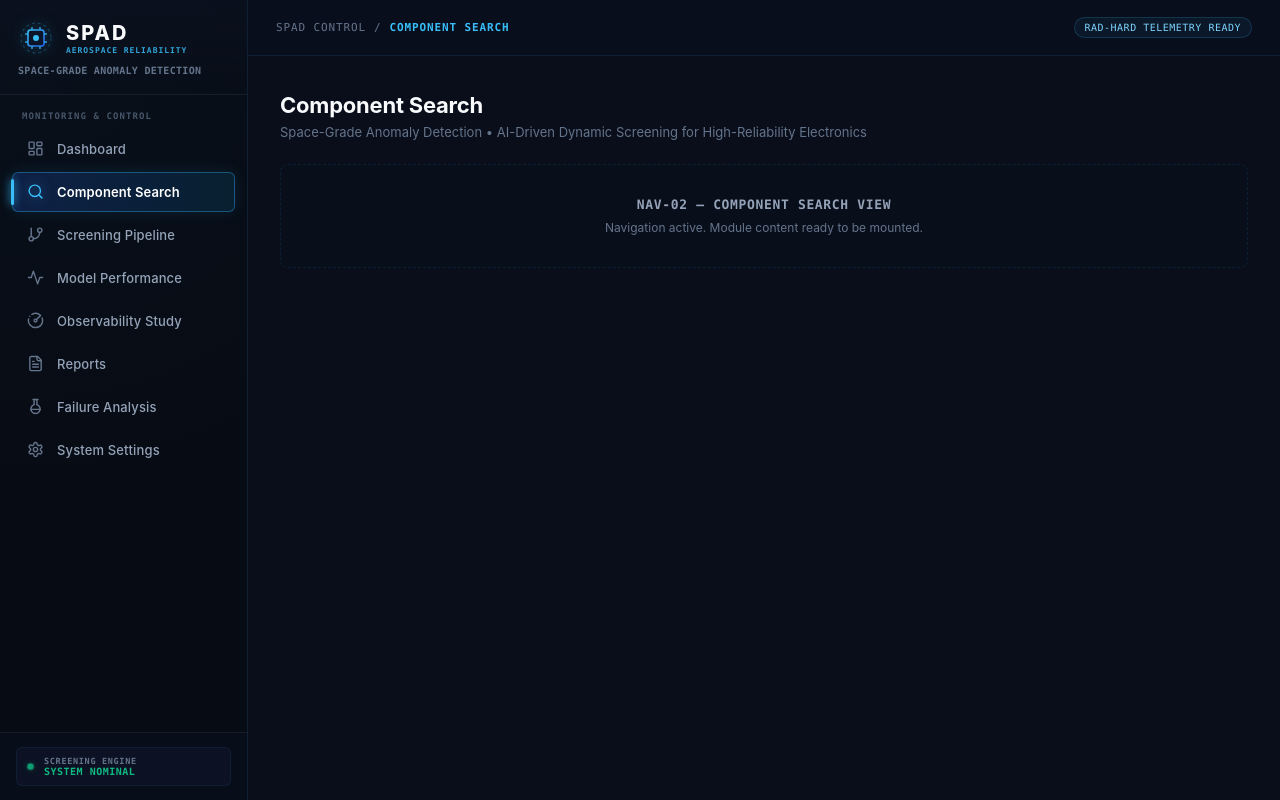
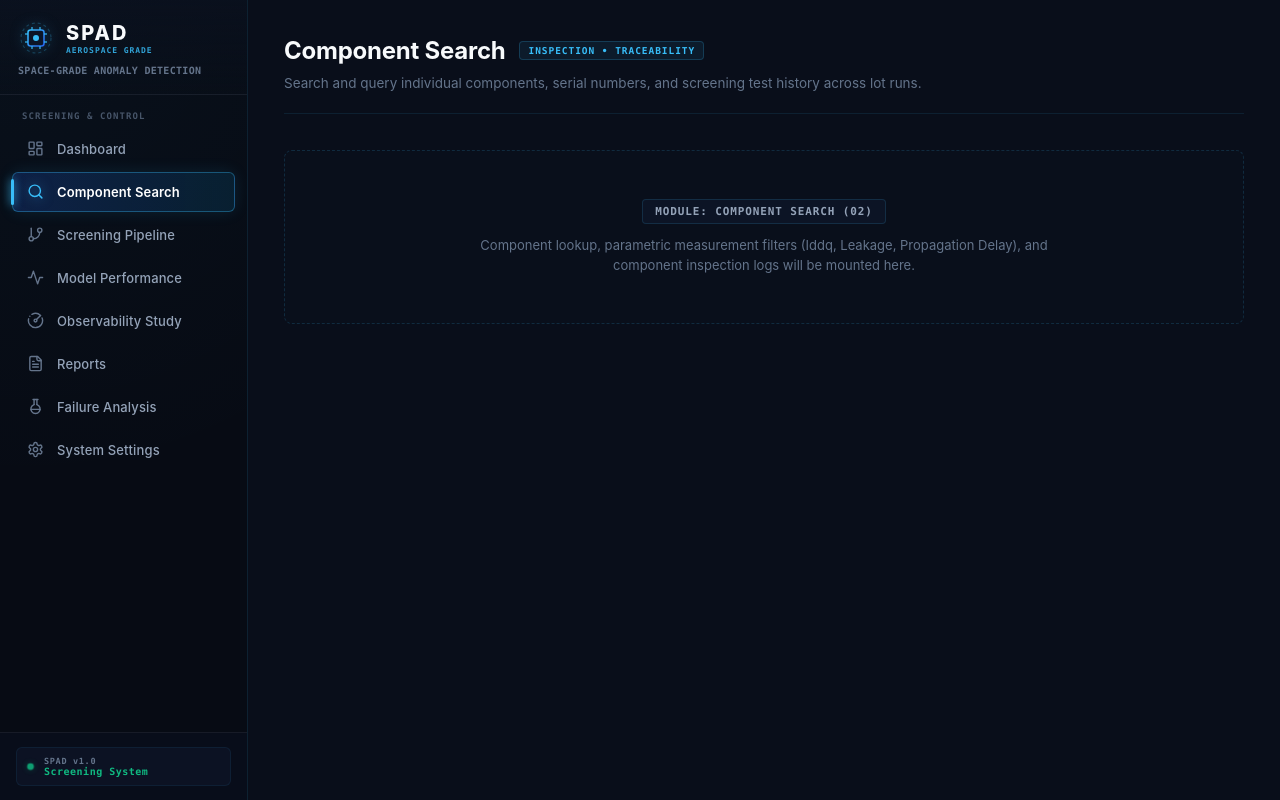
Before and after one commit to mohith-reddy18/SIH26-SPAD, a React (Vite) app: page /components in a window 1280 px wide. Built offline with nearby package versions, Linux system fonts and the light colour scheme.

Commit message:
navbar addition

```diff
--- a/src/App.jsx
+++ b/src/App.jsx
@@ -1,69 +1,60 @@
-import { useState, useEffect } from 'react';
-import Sidebar, { NAV_ITEMS } from './components/Sidebar';
+import React, { useState, useEffect } from 'react';
+import Sidebar from './components/Sidebar';
+import Dashboard from './pages/Dashboard';
+import ComponentSearch from './pages/ComponentSearch';
+import ScreeningPipeline from './pages/ScreeningPipeline';
+import ModelPerformance from './pages/ModelPerformance';
+import ObservabilityStudy from './pages/ObservabilityStudy';
+import Reports from './pages/Reports';
+import FailureAnalysis from './pages/FailureAnalysis';
+import SystemSettings from './pages/SystemSettings';
 
-function App() {
-  const [activeId, setActiveId] = useState('dashboard');
+// Route dictionary mapping path to page component
+const PAGE_ROUTES = {
+  '/': Dashboard,
+  '/components': ComponentSearch,
+  '/screening-pipeline': ScreeningPipeline,
+  '/model-performance': ModelPerformance,
+  '/observability': ObservabilityStudy,
+  '/reports': Reports,
+  '/failure-analysis': FailureAnalysis,
+  '/settings': SystemSettings,
+};
 
-  // Sync state with browser location path if loaded directly or navigating
+export default function App() {
+  const [currentPath, setCurrentPath] = useState(() => {
+    return window.location.pathname in PAGE_ROUTES ? window.location.pathname : '/';
+  });
+
+  // Handle browser back/forward history events
   useEffect(() => {
-    const currentPath = window.location.pathname;
-    const matchedItem = NAV_ITEMS.find((item) => item.path === currentPath);
-    if (matchedItem) {
-      setActiveId(matchedItem.id);
-    }
-
     const handlePopState = () => {
-      const match = NAV_ITEMS.find((item) => item.path === window.location.pathname);
-      if (match) {
-        setActiveId(match.id);
-      }
+      const path = window.location.pathname;
+      setCurrentPath(path in PAGE_ROUTES ? path : '/');
     };
 
     window.addEventListener('popstate', handlePopState);
     return () => window.removeEventListener('popstate', handlePopState);
   }, []);
 
-  const handleItemSelect = (item) => {
-    setActiveId(item.id);
-    window.history.pushState({}, '', item.path);
+  const handleNavigate = (path) => {
+    if (path !== currentPath) {
+      window.history.pushState({}, '', path);
+      setCurrentPath(path);
+    }
   };
 
-  const activeItem = NAV_ITEMS.find((item) => item.id === activeId) || NAV_ITEMS[0];
+  const CurrentPageComponent = PAGE_ROUTES[currentPath] || Dashboard;
 
   return (
     <div className="app-container">
-      {/* Fixed Left Vertical Navigation Sidebar */}
-      <Sidebar activeId={activeId} onItemSelect={handleItemSelect} />
+      {/* 1. Fixed Left Vertical Navigation Bar */}
+      <Sidebar activePath={currentPath} onNavigate={handleNavigate} />
 
-      {/* Main Content Area (starts immediately to the right of fixed sidebar) */}
+      {/* 2. Main Content Area */}
       <main className="app-main-content">
-        {/* Minimal System Topbar */}
-        <header className="spad-topbar-placeholder">
-          <div className="spad-view-badge">
-            <span>SPAD CONTROL</span>
-            <span>/</span>
-            <span className="spad-view-badge-active">{activeItem.label}</span>
-          </div>
-          <div className="spad-telemetry-pill">
-            <span>RAD-HARD TELEMETRY READY</span>
-          </div>
-        </header>
-
-        {/* Minimal View Placeholder (Content will be added in subsequent steps) */}
-        <section className="spad-placeholder-view">
-          <h1 className="spad-placeholder-heading">{activeItem.label}</h1>
-          <p className="spad-placeholder-desc">
-            Space-Grade Anomaly Detection &bull; AI-Driven Dynamic Screening for High-Reliability Electronics
-          </p>
-
-          <div className="spad-placeholder-card">
-            <span className="spad-placeholder-card-title">{activeItem.code} &mdash; {activeItem.label.toUpperCase()} VIEW</span>
-            <span className="spad-placeholder-card-hint">Navigation active. Module content ready to be mounted.</span>
-          </div>
-        </section>
+        <CurrentPageComponent />
       </main>
     </div>
   );
 }
-
-export default App;
--- a/src/components/Sidebar.jsx
+++ b/src/components/Sidebar.jsx
@@ -197,14 +197,14 @@ export const NAV_ITEMS = [
  * Sidebar Component for SPAD: Space-Grade Anomaly Detection
  *
  * @param {Object} props
- * @param {string} [props.activeId='dashboard'] - Current active navigation id
- * @param {Function} [props.onItemSelect] - Callback when an item is selected
+ * @param {string} [props.activePath='/'] - Current active route path
+ * @param {Function} [props.onNavigate] - Navigation handler callback
  */
-export default function Sidebar({ activeId = 'dashboard', onItemSelect }) {
+export default function Sidebar({ activePath = '/', onNavigate }) {
   const handleItemClick = (item, e) => {
     e.preventDefault();
-    if (onItemSelect) {
-      onItemSelect(item);
+    if (onNavigate) {
+      onNavigate(item.path);
     }
   };
 
@@ -215,8 +215,8 @@ export default function Sidebar({ activeId = 'dashboard', onItemSelect }) {
         <div className="spad-brand-row">
           <SpadLogo />
           <div className="spad-title-block">
-            <div className="spad-brand-title">SPAD</div>
-            <div className="spad-brand-badge">AEROSPACE RELIABILITY</div>
+            <span className="spad-brand-title">SPAD</span>
+            <span className="spad-brand-badge">AEROSPACE GRADE</span>
           </div>
         </div>
         <div className="spad-brand-subtitle">
@@ -226,10 +226,10 @@ export default function Sidebar({ activeId = 'dashboard', onItemSelect }) {
 
       {/* 2. Navigation Items List */}
       <nav className="spad-nav-container">
-        <div className="spad-nav-section-label">MONITORING & CONTROL</div>
+        <div className="spad-nav-section-label">SCREENING & CONTROL</div>
         <ul className="spad-nav-list" role="list">
           {NAV_ITEMS.map((item) => {
-            const isActive = activeId === item.id;
+            const isActive = activePath === item.path;
             const Icon = item.icon;
 
             return (
@@ -252,13 +252,13 @@ export default function Sidebar({ activeId = 'dashboard', onItemSelect }) {
         </ul>
       </nav>
 
-      {/* 3. Mission Telemetry / System Status Footer */}
+      {/* 3. Bottom Version & System Indicator */}
       <div className="spad-sidebar-footer">
         <div className="spad-system-status">
           <span className="spad-status-dot" aria-hidden="true"></span>
           <div className="spad-status-text">
-            <span className="spad-status-header">SCREENING ENGINE</span>
-            <span className="spad-status-sub">SYSTEM NOMINAL</span>
+            <span className="spad-status-header">SPAD v1.0</span>
+            <span className="spad-status-sub">Screening System</span>
           </div>
         </div>
       </div>
--- a/src/index.css
+++ b/src/index.css
@@ -6,10 +6,13 @@
 :root {
   --spad-bg-root: #070b14;
   --spad-bg-canvas: #090e1a;
+  --spad-bg-card: #0b1220;
   --spad-border-subtle: rgba(56, 189, 248, 0.1);
+  --spad-border-dashed: rgba(56, 189, 248, 0.16);
   --spad-text-primary: #f8fafc;
   --spad-text-secondary: #94a3b8;
   --spad-text-muted: #64748b;
+  --spad-text-dim: #475569;
   --spad-accent-cyan: #38bdf8;
   --spad-accent-blue: #2563eb;
 
@@ -61,94 +64,90 @@ html, body {
   position: relative;
 }
 
-/* Minimal mission-control header placeholder */
-.spad-topbar-placeholder {
-  height: 56px;
+/* Page Container Layout */
+.spad-page-container {
+  flex: 1;
+  padding: 36px 36px;
+  display: flex;
+  flex-direction: column;
+  max-width: 1280px;
+}
+
+/* Page Header */
+.spad-page-header {
   border-bottom: 1px solid var(--spad-border-subtle);
+  padding-bottom: 20px;
+  margin-bottom: 28px;
+}
+
+.spad-page-title-row {
   display: flex;
   align-items: center;
-  justify-content: space-between;
-  padding: 0 28px;
-  background: rgba(11, 17, 32, 0.4);
+  gap: 14px;
+  margin-bottom: 8px;
 }
 
-.spad-view-badge {
-  display: flex;
-  align-items: center;
-  gap: 8px;
-  font-family: var(--font-mono);
-  font-size: 11px;
-  color: var(--spad-text-muted);
-  letter-spacing: 0.08em;
-  text-transform: uppercase;
+.spad-page-title {
+  font-size: 24px;
+  font-weight: 700;
+  color: var(--spad-text-primary);
+  margin: 0;
+  letter-spacing: -0.01em;
+  font-family: var(--font-sans);
 }
 
-.spad-view-badge-active {
+.spad-page-tag {
+  font-size: 9.5px;
+  font-weight: 700;
+  letter-spacing: 0.1em;
   color: var(--spad-accent-cyan);
-  font-weight: 600;
+  background: rgba(56, 189, 248, 0.08);
+  border: 1px solid rgba(56, 189, 248, 0.2);
+  padding: 3px 8px;
+  border-radius: 4px;
+  font-family: var(--font-mono);
 }
 
-.spad-telemetry-pill {
-  display: inline-flex;
-  align-items: center;
-  gap: 6px;
-  padding: 4px 10px;
-  border-radius: 9999px;
-  background: rgba(56, 189, 248, 0.06);
-  border: 1px solid rgba(56, 189, 248, 0.18);
-  font-family: var(--font-mono);
-  font-size: 10px;
-  color: #7dd3fc;
-  letter-spacing: 0.05em;
+.spad-page-description {
+  font-size: 13.5px;
+  color: var(--spad-text-muted);
+  margin: 0;
+  line-height: 1.5;
 }
 
-/* Minimal view placeholder container */
-.spad-placeholder-view {
-  flex: 1;
-  padding: 36px 32px;
-  display: flex;
-  flex-direction: column;
-}
-
-.spad-placeholder-heading {
-  font-size: 22px;
-  font-weight: 700;
-  color: var(--spad-text-primary);
-  margin: 0 0 6px 0;
-  letter-spacing: -0.01em;
-}
-
-.spad-placeholder-desc {
-  font-size: 13px;
-  color: var(--spad-text-muted);
-  margin: 0;
-}
-
-.spad-placeholder-card {
-  margin-top: 24px;
-  border: 1px dashed var(--spad-border-subtle);
+/* Clean Technical Module Placeholder */
+.spad-page-placeholder {
+  margin-top: 8px;
+  border: 1px dashed var(--spad-border-dashed);
   border-radius: 8px;
-  padding: 32px;
+  padding: 48px 32px;
   text-align: center;
-  background: rgba(11, 17, 32, 0.3);
+  background: rgba(11, 18, 32, 0.4);
   display: flex;
   flex-direction: column;
   align-items: center;
   justify-content: center;
-  gap: 8px;
+  gap: 12px;
 }
 
-.spad-placeholder-card-title {
-  font-size: 13px;
-  font-weight: 600;
+.spad-placeholder-badge {
+  font-size: 11px;
+  font-weight: 700;
   color: var(--spad-text-secondary);
   font-family: var(--font-mono);
-  letter-spacing: 0.05em;
+  letter-spacing: 0.08em;
+  background: rgba(15, 23, 42, 0.7);
+  border: 1px solid rgba(56, 189, 248, 0.15);
+  padding: 5px 12px;
+  border-radius: 4px;
 }
 
-.spad-placeholder-card-hint {
-  font-size: 12px;
+.spad-placeholder-text {
+  font-size: 13px;
   color: var(--spad-text-muted);
+  max-width: 620px;
+  margin: 0;
+  line-height: 1.5;
 }
 
 @media (max-width: 768px) {
@@ -156,11 +155,13 @@ html, body {
     margin-left: 68px;
   }
 
-  .spad-topbar-placeholder {
-    padding: 0 16px;
+  .spad-page-container {
+    padding: 24px 18px;
   }
 
-  .spad-placeholder-view {
-    padding: 24px 16px;
+  .spad-page-title-row {
+    flex-direction: column;
+    align-items: flex-start;
+    gap: 6px;
   }
 }
--- /dev/null
+++ b/src/pages/ComponentSearch.jsx
@@ -0,0 +1,24 @@
+import React from 'react';
+
+export default function ComponentSearch() {
+  return (
+    <div className="spad-page-container">
+      <header className="spad-page-header">
+        <div className="spad-page-title-row">
+          <h1 className="spad-page-title">Component Search</h1>
+          <span className="spad-page-tag">INSPECTION &bull; TRACEABILITY</span>
+        </div>
+        <p className="spad-page-description">
+          Search and query individual components, serial numbers, and screening test history across lot runs.
+        </p>
+      </header>
+
+      <div className="spad-page-placeholder">
+        <div className="spad-placeholder-badge">MODULE: COMPONENT SEARCH (02)</div>
+        <p className="spad-placeholder-text">
+          Component lookup, parametric measurement filters (Iddq, Leakage, Propagation Delay), and component inspection logs will be mounted here.
+        </p>
+      </div>
+    </div>
+  );
+}
--- /dev/null
+++ b/src/pages/Dashboard.jsx
@@ -0,0 +1,24 @@
+import React from 'react';
+
+export default function Dashboard() {
+  return (
+    <div className="spad-page-container">
+      <header className="spad-page-header">
+        <div className="spad-page-title-row">
+          <h1 className="spad-page-title">Dashboard</h1>
+          <span className="spad-page-tag">OVERVIEW &bull; LOT MONITORING</span>
+        </div>
+        <p className="spad-page-description">
+          Real-time space-grade electronics screening status and lot burn-in/ESS telemetry overview.
+        </p>
+      </header>
+
+      <div className="spad-page-placeholder">
+        <div className="spad-placeholder-badge">MODULE: DASHBOARD (01)</div>
+        <p className="spad-placeholder-text">
+          Dashboard telemetry views, KPI status, and screening lot overview will be mounted here.
+        </p>
+      </div>
+    </div>
+  );
+}
--- /dev/null
+++ b/src/pages/FailureAnalysis.jsx
@@ -0,0 +1,24 @@
+import React from 'react';
+
+export default function FailureAnalysis() {
+  return (
+    <div className="spad-page-container">
+      <header className="spad-page-header">
+        <div className="spad-page-title-row">
+          <h1 className="spad-page-title">Failure Analysis</h1>
+          <span className="spad-page-tag">DIAGNOSTICS & ROOT CAUSE</span>
+        </div>
+        <p className="spad-page-description">
+          Root cause diagnostics, latent defect isolation, and parametric degradation pattern analysis for rejected units.
+        </p>
+      </header>
+
+      <div className="spad-page-placeholder">
+        <div className="spad-placeholder-badge">MODULE: FAILURE ANALYSIS (07)</div>
+        <p className="spad-placeholder-text">
+          Failure signature breakdowns, out-of-spec anomaly explanations, and physical inspection logs will be mounted here.
+        </p>
+      </div>
+    </div>
+  );
+}
--- /dev/null
+++ b/src/pages/ModelPerformance.jsx
@@ -0,0 +1,24 @@
+import React from 'react';
+
+export default function ModelPerformance() {
+  return (
+    <div className="spad-page-container">
+      <header className="spad-page-header">
+        <div className="spad-page-title-row">
+          <h1 className="spad-page-title">Model Performance</h1>
+          <span className="spad-page-tag">AI / ML VALIDATION</span>
+        </div>
+        <p className="spad-page-description">
+          Anomaly detection inference accuracy, false positive/negative rates, and future-risk prediction metrics.
+        </p>
+      </header>
+
+      <div className="spad-page-placeholder">
+        <div className="spad-placeholder-badge">MODULE: MODEL PERFORMANCE (04)</div>
+        <p className="spad-placeholder-text">
+          Model telemetry metrics, drift tracking, and anomaly scoring validation views will be mounted here.
+        </p>
+      </div>
+    </div>
+  );
+}
--- /dev/null
+++ b/src/pages/ObservabilityStudy.jsx
@@ -0,0 +1,24 @@
+import React from 'react';
+
+export default function ObservabilityStudy() {
+  return (
+    <div className="spad-page-container">
+      <header className="spad-page-header">
+        <div className="spad-page-title-row">
+          <h1 className="spad-page-title">Observability Study</h1>
+          <span className="spad-page-tag">POPULATION DYNAMICS</span>
+        </div>
+        <p className="spad-page-description">
+          Population distribution analysis, parametric drift curves, and trajectory degradation dynamics.
+        </p>
+      </header>
+
+      <div className="spad-page-placeholder">
+        <div className="spad-placeholder-badge">MODULE: OBSERVABILITY STUDY (05)</div>
+        <p className="spad-placeholder-text">
+          Degradation trajectory studies, lot scatter distributions, and latent parametric drift investigations will be mounted here.
+        </p>
+      </div>
+    </div>
+  );
+}
--- /dev/null
+++ b/src/pages/Reports.jsx
@@ -0,0 +1,24 @@
+import React from 'react';
+
+export default function Reports() {
+  return (
+    <div className="spad-page-container">
+      <header className="spad-page-header">
+        <div className="spad-page-title-row">
+          <h1 className="spad-page-title">Reports</h1>
+          <span className="spad-page-tag">AUDIT & COMPLIANCE</span>
+        </div>
+        <p className="spad-page-description">
+          Automated screening summary certificates, lot screening compliance logs, and exportable audit documentation.
+        </p>
+      </header>
+
+      <div className="spad-page-placeholder">
+        <div className="spad-placeholder-badge">MODULE: REPORTS (06)</div>
+        <p className="spad-placeholder-text">
+          Space-grade lot compliance reports, screening certificates, and audit export tools will be mounted here.
+        </p>
+      </div>
+    </div>
+  );
+}
--- /dev/null
+++ b/src/pages/ScreeningPipeline.jsx
@@ -0,0 +1,24 @@
+import React from 'react';
+
+export default function ScreeningPipeline() {
+  return (
+    <div className="spad-page-container">
+      <header className="spad-page-header">
+        <div className="spad-page-title-row">
+          <h1 className="spad-page-title">Screening Pipeline</h1>
+          <span className="spad-page-tag">ESS / BURN-IN WORKFLOW</span>
+        </div>
+        <p className="spad-page-description">
+          Multi-checkpoint burn-in & environmental stress screening tracking across 0h, 24h, 96h, and 168h intervals.
+        </p>
+      </header>
+
+      <div className="spad-page-placeholder">
+        <div className="spad-placeholder-badge">MODULE: SCREENING PIPELINE (03)</div>
+        <p className="spad-placeholder-text">
+          Screening stage flow, lot checkpoint progression, and burn-in chamber status will be mounted here.
+        </p>
+      </div>
+    </div>
+  );
+}
--- /dev/null
+++ b/src/pages/SystemSettings.jsx
@@ -0,0 +1,24 @@
+import React from 'react';
+
+export default function SystemSettings() {
+  return (
+    <div className="spad-page-container">
+      <header className="spad-page-header">
+        <div className="spad-page-title-row">
+          <h1 className="spad-page-title">System Settings</h1>
+          <span className="spad-page-tag">CONFIGURATION & THRESHOLDS</span>
+        </div>
+        <p className="spad-page-description">
+          Configure screening sensitivity, burn-in thresholds, lot tolerances, and backend API integration endpoints.
+        </p>
+      </header>
+
+      <div className="spad-page-placeholder">
+        <div className="spad-placeholder-badge">MODULE: SYSTEM SETTINGS (08)</div>
+        <p className="spad-placeholder-text">
+          Express backend connection status, screening criteria configuration, and model threshold parameters will be mounted here.
+        </p>
+      </div>
+    </div>
+  );
+}
```
